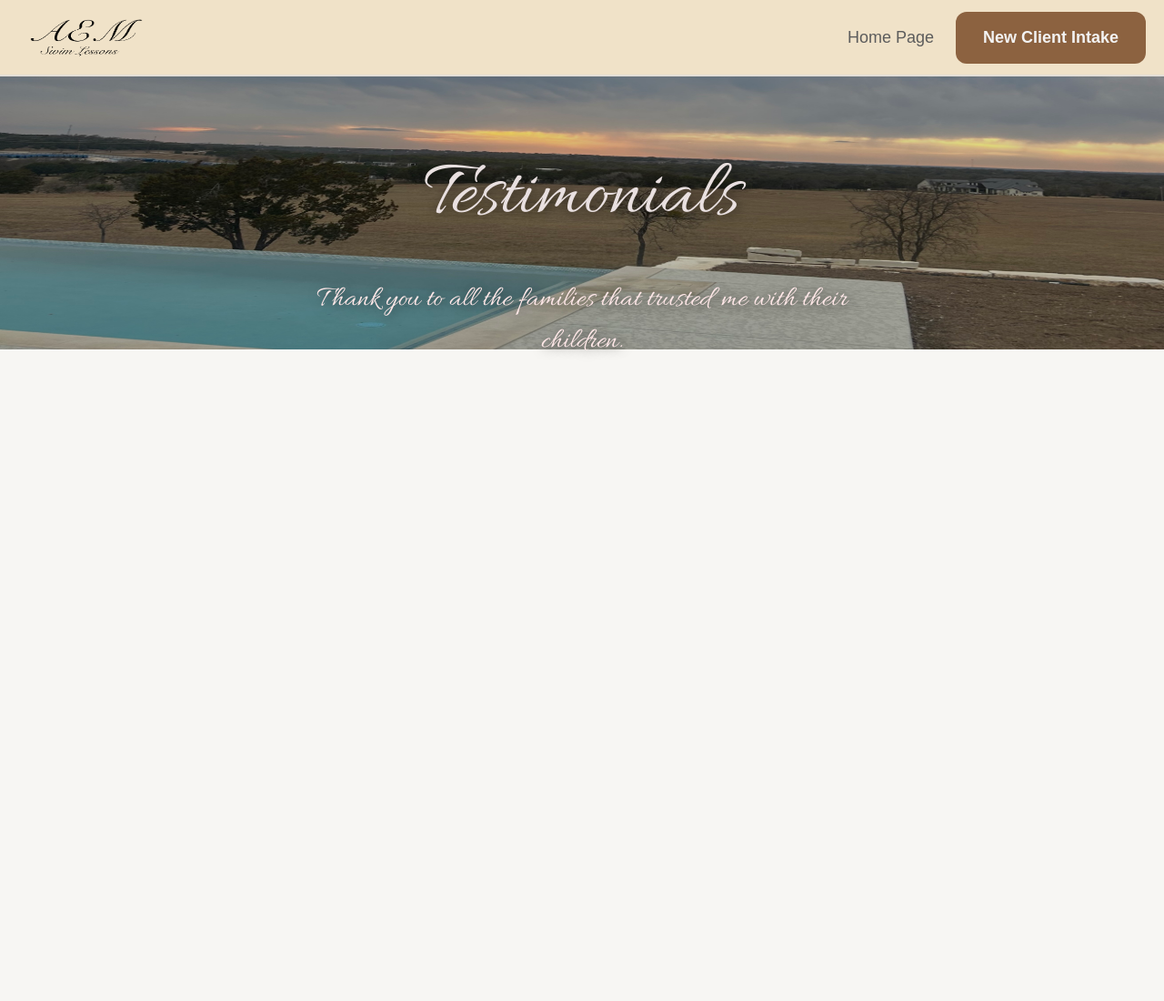
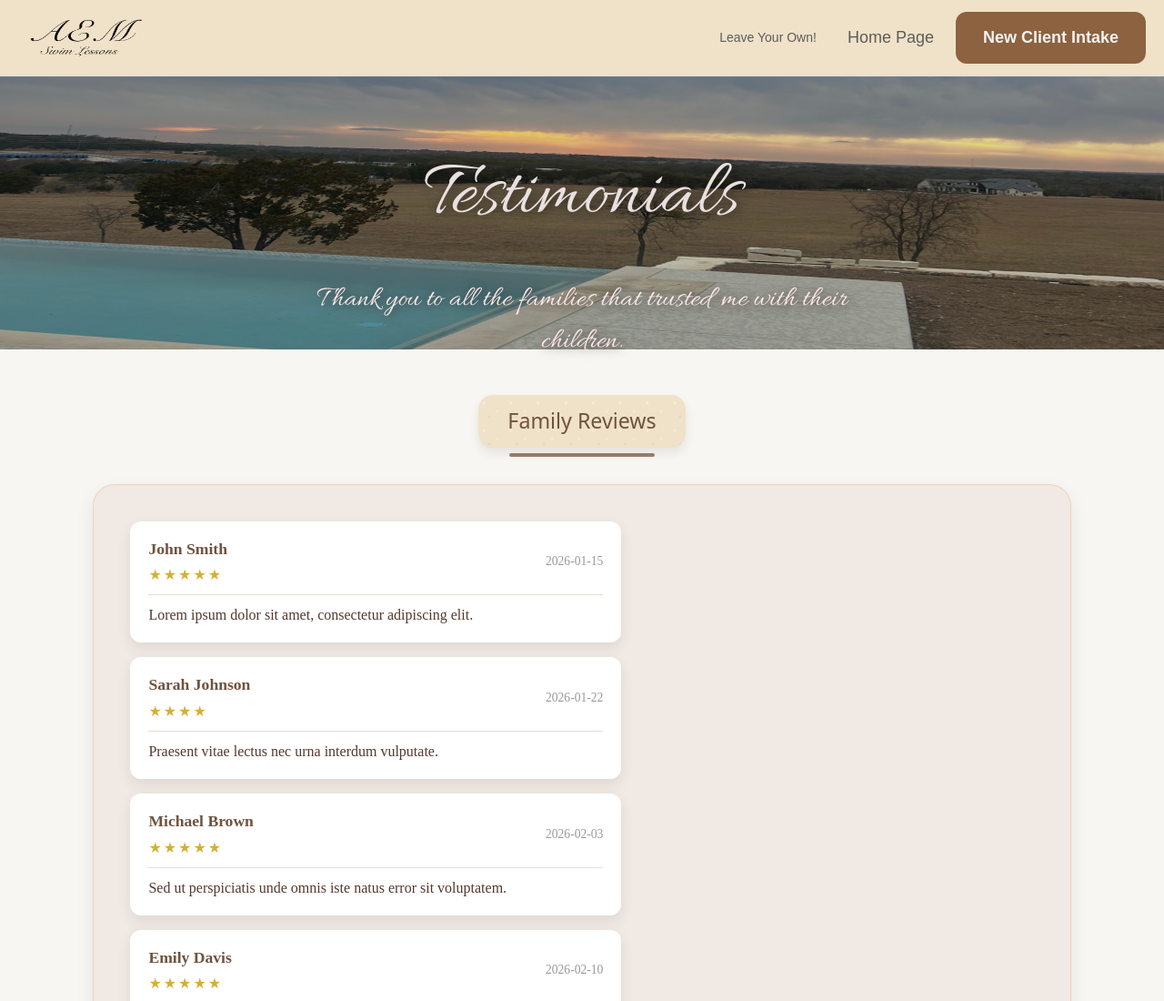
Before and after one commit to Treyman33/ava-website, a React (Vite) app: page /ava-website/testimonials in a window 1280 px wide. Shown: the top 1100 px of the page at 91% size. Before the commit the page ends 800 px from the top, so only its background shows below. Built offline with nearby package versions, Linux system fonts and the light colour scheme.

Commit message:
Fix: Better Scrolling, Update: Testimonials V.2, Lessons V.2

```diff
--- /dev/null
+++ b/src/components/Navbar3.jsx
@@ -0,0 +1,42 @@
+import tempLogo from '../assets/tempLogo.png'
+import { useNavigate } from 'react-router-dom'
+
+function Navbar3() {
+    const navigate = useNavigate()
+    return (
+    <header className="navbar">
+      <div className="navbar-left">
+        <img
+          src={tempLogo}
+          className="logo"
+          alt="AEM Swim Lessons"
+        />
+      </div>
+
+      <div className="navbar-right">
+        <button className = "nav-link" onClick={() => scrollTo(bottom)}>
+            Leave Your Own!
+        </button>
+        <div className="nav-links">
+          <button className="nav-link2" onClick={() => navigate('/')}>
+
+            Home Page
+          </button>
+        </div>
+        <button
+          className="cta-btn"
+          onClick={() =>
+            window.open(
+              'https://forms.gle/yK6MQFgN2CxF2DKy8',
+              '_blank'
+            )
+          }
+        >
+          New Client Intake
+        </button>
+      </div>
+    </header>
+  )
+}
+
+export default Navbar3
--- a/src/index.css
+++ b/src/index.css
@@ -527,6 +527,24 @@ code {
   color: rgb(255, 232, 232);
   text-shadow: 2px 2px 12px rgba(0, 0, 0, 0.5);
 }
+.t-section {
+    padding: 0px 8%;
+}
+.t-box {
+    max-width: 1100px;
+    margin: 0 auto;
+
+    background: rgba(239, 228, 222, 0.75);
+
+    border: 1px solid rgba(223, 171, 128, 0.35);
+
+    border-radius: 24px;
+
+    padding: 40px;
+
+    box-shadow:
+        rgba(0, 0, 0, 0.08) 0 8px 20px;
+}
 .am-hero {
     position: relative;
     width: 100%;
@@ -676,8 +694,8 @@ code {
 }
 
 .lessons-section {
-  width: min(100%, 1100px);
-  margin: 80px auto;
+  width: min(100%, 1250px);
+  margin: 60px auto;
   padding: 0 20px;
   box-sizing: border-box;
 }
@@ -743,6 +761,9 @@ code {
   box-shadow:
     rgba(0,0,0,.08) 0 8px 20px;
 }
+#testimonials {
+    scroll-margin-top: 90px;
+  }
 
 @media (max-width: 1024px) {
   .navbar-left {
@@ -888,4 +909,10 @@ code {
   h1 {
     font-size: 3.5rem;
   }
+  #about-me {
+    scroll-margin-top: 90px;
 }
+  #testimonials {
+    scroll-margin-top: 120px;
+  }
+}
--- a/src/pages/Home.jsx
+++ b/src/pages/Home.jsx
@@ -5,6 +5,7 @@ import Navbar from '../components/Navbar.jsx'
 import testimonials from '../data/testimonials.js'
 import { useState, useEffect } from 'react'
 import { useNavigate } from 'react-router-dom'
+
 
 
 const shuffleArray = (array) => {
--- a/src/pages/Lessons.jsx
+++ b/src/pages/Lessons.jsx
@@ -12,6 +12,7 @@ function Lessons() {
                 <h1>Lessons</h1>
             </div>
         </section>
+        <div className = "lessons-section">
             <div className="lesson-toggle">
                 <button className={lessonType === "individual" ? "active" : ""} onClick={() => setLessonType("individual")}>
                     Individual Lessons
@@ -24,7 +25,7 @@ function Lessons() {
                 <div className="lesson-content">
                     <p>1-on-1 Instruction</p>
                     <p>30 Minutes</p>
-                <p>Tailored Lessons to Fit Your Childs Needs.</p>
+                    <p>Tailored Lessons to Fit Your Child's Needs.</p>
                 </div>
             ) : (
             <div className="lesson-content">
@@ -33,6 +34,7 @@ function Lessons() {
                 <p>Best for Kids Who Are Picking Swimming Back Up After Some Time Away.</p>
             </div>
             )}
+        </div>
     </>
   );
 }
--- a/src/pages/Testimonials.jsx
+++ b/src/pages/Testimonials.jsx
@@ -1,17 +1,52 @@
-import Navbar2 from '../components/Navbar2.jsx'
+import Navbar3 from '../components/Navbar3.jsx'
 import aw4 from '../assets/aw4.jpg'
+import testimonials from '../data/testimonials.js'
 
 function Testimonials() {
     return (
         <>
-        <Navbar2/>
+        <Navbar3/>
         <section id="hero" className="hero"> <img src={aw4} alt="Swimming lessons hero" className="t-hero-img" />
             <div className="t-hero-content">
                 <h1>Testimonials</h1>
                 <p>Thank you to all the families that trusted me with their children. </p>
             </div>
-          </section>
+        </section>
+        <section className="t-section">
+            <h2 className="section-title">
+                Family Reviews
+            </h2>
 
+            <div className="t-box">
+                {/* Search / Filter / Sort Bar */}
+
+                {/* Review List */}
+                {testimonials.map((t) => (
+                <div className="testimonial-card" key={t.id}>
+                    <div className="testimonial-header">
+                        <div className="testimonial-info">
+                            <h3 className="testimonial-name">
+                                {t.firstName} {t.lastName}
+                            </h3>
+
+                            <span className="testimonial-rating">
+                                {"★".repeat(t.rating)}
+                            </span>
+                        </div>
+
+                        <span className="testimonial-date">
+                            {t.dateSubmitted}
+                        </span>
+                    </div>
+                    <div className="testimonial-divider"></div>
+                    <p className="testimonial-review">
+                        {t.review}
+                    </p>
+                </div>
+                ))}
+                {/* Pagination */}
+            </div>
+        </section>
         </>
     );
 }
```
Lines whose indentation alone changed are shown as unchanged.
